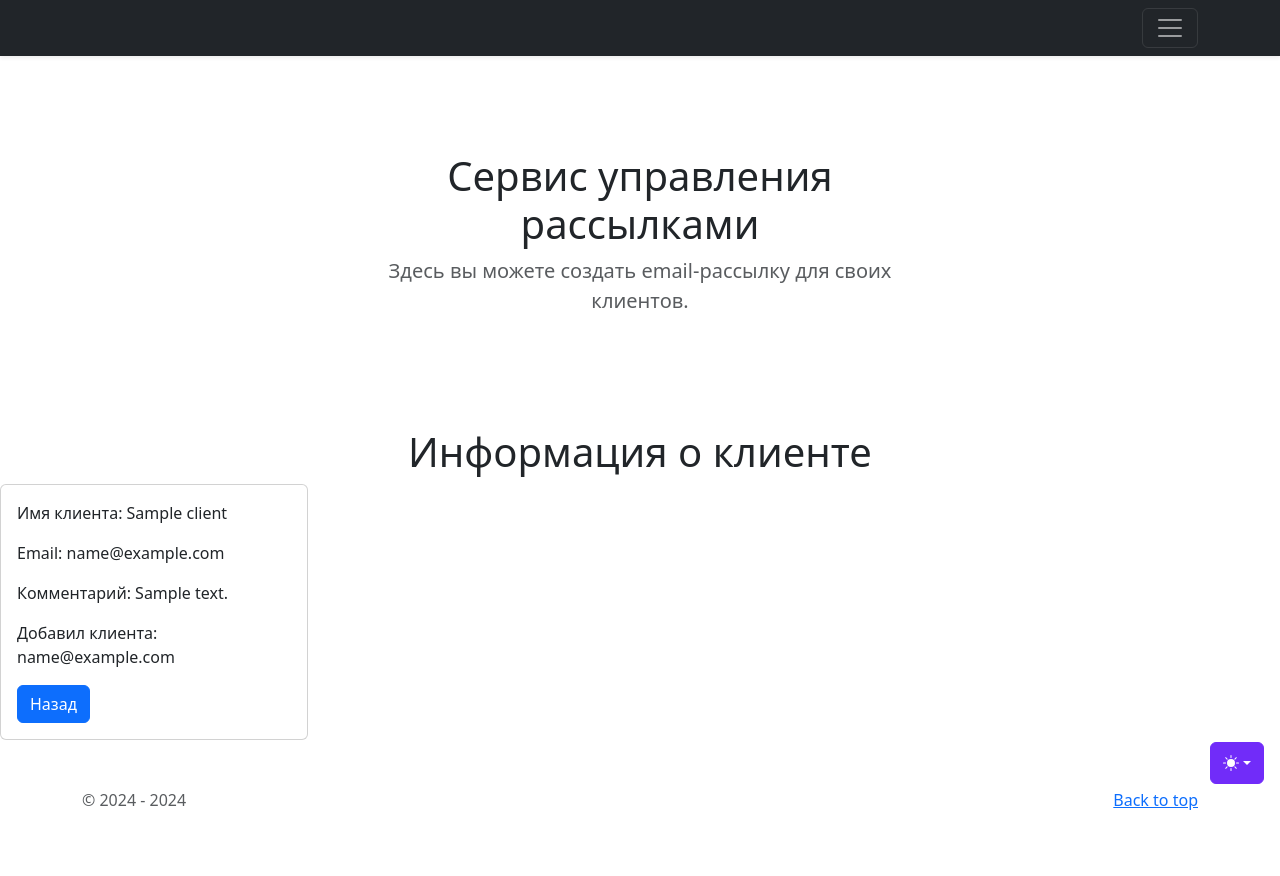
After one commit to SundeevAlex/Course_Work_6, a Django app: page /view/1/ in a window 1280 px wide. The commit adds this page. Run offline with Django 5.2, Linux system fonts and the light colour scheme; a user stored in the database is signed in; tables that the repository leaves empty hold one stand-in row (values such as "Sample post"); some libraries are stand-ins or nearby versions.

Commit message:
Finished CRUD for Client

```diff
--- /dev/null
+++ b/mailing/templates/mailing/client_detail.html
@@ -0,0 +1,26 @@
+{% extends 'mailing/base.html'%}
+{% block content %}
+<section class="jumbotron text-center">
+    <div class="container">
+        <h1 class="jumbotron-heading">Информация о клиенте</h1>
+    </div>
+</section>
+
+<div class="col-6">
+    <div class="row">
+        <div class="col-6">
+            <div class="card">
+                <div class="card-body">
+                    <p class="card-text">Имя клиента: {{ client.name }}</p>
+                    <p class="card-text">Email: {{ client.email }}</p>
+                    <p class="card-text">Комментарий: {{ client.comment }}</p>
+                    <p class="card-text">Добавил клиента: {{ client.owner }}</p>
+                    <a class="btn btn-primary" href="{% url 'mailing:clients_list' %}" role="button">Назад</a>
+
+                </div>
+            </div>
+        </div>
+    </div>
+</div>
+
+{% endblock %}
--- a/mailing/templates/mailing/client_list.html
+++ b/mailing/templates/mailing/client_list.html
@@ -16,8 +16,8 @@
                 <p class="card-text">Комментарий: {{ client.comment }}</p>
                 <div class="d-flex justify-content-between align-items-center">
                     <div class="btn-group">
-                        <a class="btn btn-primary" href="" role="button">Просмотр</a>
-                        <a class="btn btn-primary" href="" role="button">Удалить</a>
+                        <a class="btn btn-primary" href="{% url 'mailing:view' client.pk %}" role="button">Просмотр</a>
+                        <a class="btn btn-primary" href="{% url 'mailing:delete' client.pk %}" role="button">Удалить</a>
                         <a class="btn btn-primary" href="{% url 'mailing:edit' client.pk %}"
                            role="button">Редактировать</a>
 
--- a/mailing/urls.py
+++ b/mailing/urls.py
@@ -1,6 +1,7 @@
 from django.urls import path
 from mailing.apps import MailingConfig
-from mailing.views import HomeView, ClientListView, ClientCreateView, ClientUpdateView
+from mailing.views import HomeView, ClientListView, ClientCreateView, ClientUpdateView, ClientDetailView, \
+    ClientDeleteView
 
 app_name = MailingConfig.name
 
@@ -10,4 +11,6 @@ urlpatterns = [
     path('clients_list/', ClientListView.as_view(), name='clients_list'),
     path('create/', ClientCreateView.as_view(), name='create'),
     path('edit/<int:pk>/', ClientUpdateView.as_view(), name='edit'),
+    path('view/<int:pk>/', ClientDetailView.as_view(), name='view'),
+    path('delete/<int:pk>/', ClientDeleteView.as_view(), name='delete'),
 ]
--- a/mailing/views.py
+++ b/mailing/views.py
@@ -1,12 +1,10 @@
 from django.shortcuts import render
-from django.views.generic import TemplateView, CreateView, ListView, UpdateView
+from django.views.generic import TemplateView, CreateView, ListView, UpdateView, DetailView, DeleteView
 from django.urls import reverse_lazy, reverse
 from mailing.models import Mailing, Client
 from mailing.forms import ClientForm
 from django.core.exceptions import PermissionDenied
-
-# def index(request):
-#     return render(request, 'mailing/index.html')
+from django.contrib.auth.mixins import LoginRequiredMixin
 
 
 class HomeView(TemplateView):
@@ -26,7 +24,7 @@ class HomeView(TemplateView):
         return context_data
 
 
-class ClientListView(ListView):
+class ClientListView(LoginRequiredMixin, ListView):
     """
     Контроллер отвечающий за отображение списка клиентов
     """
@@ -40,7 +38,7 @@ class ClientListView(ListView):
         return queryset
 
 
-class ClientCreateView(CreateView):
+class ClientCreateView(LoginRequiredMixin, CreateView):
     """
     Контроллер отвечающий за создание клиента
     """
@@ -56,7 +54,7 @@ class ClientCreateView(CreateView):
         return super().form_valid(form)
 
 
-class ClientUpdateView(UpdateView):
+class ClientUpdateView(LoginRequiredMixin, UpdateView):
     """
     Контроллер отвечающий за редактирование клиента
     """
@@ -66,3 +64,30 @@ class ClientUpdateView(UpdateView):
     def get_success_url(self):
         return reverse_lazy('mailing:clients_list')
         # return reverse('mailing:view', args=[self.kwargs.get('pk')])
+
+
+class ClientDetailView(LoginRequiredMixin, DetailView):
+    """
+    Контроллер отвечающий за отображение клиента
+    """
+    model = Client
+
+    def get_object(self, queryset=None):
+        self.object = super().get_object(queryset)
+        if self.request.user == self.object.owner or self.request.user.is_superuser:
+            return self.object
+        raise PermissionDenied
+
+
+class ClientDeleteView(LoginRequiredMixin, DeleteView):
+    """
+    Контроллер отвечающий за удаление клиента
+    """
+    model = Client
+    success_url = reverse_lazy('mailing:clients_list')
+
+    def get_object(self, queryset=None):
+        self.object = super().get_object(queryset)
+        if self.request.user == self.object.owner or self.request.user.is_superuser:
+            return self.object
+        raise PermissionDenied
```
Also changed, not shown: mailing/templates/mailing/client_confirm_delete.html (added, +25 -0 lines).
